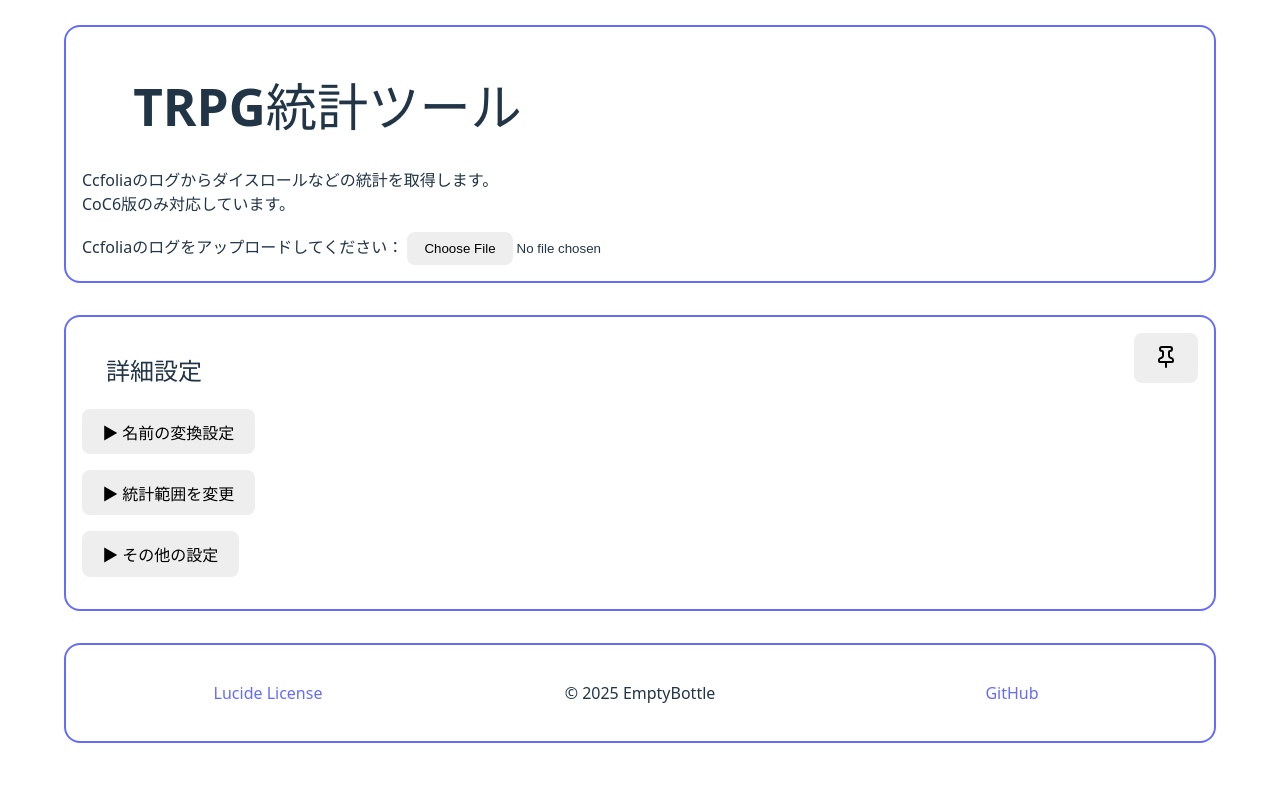
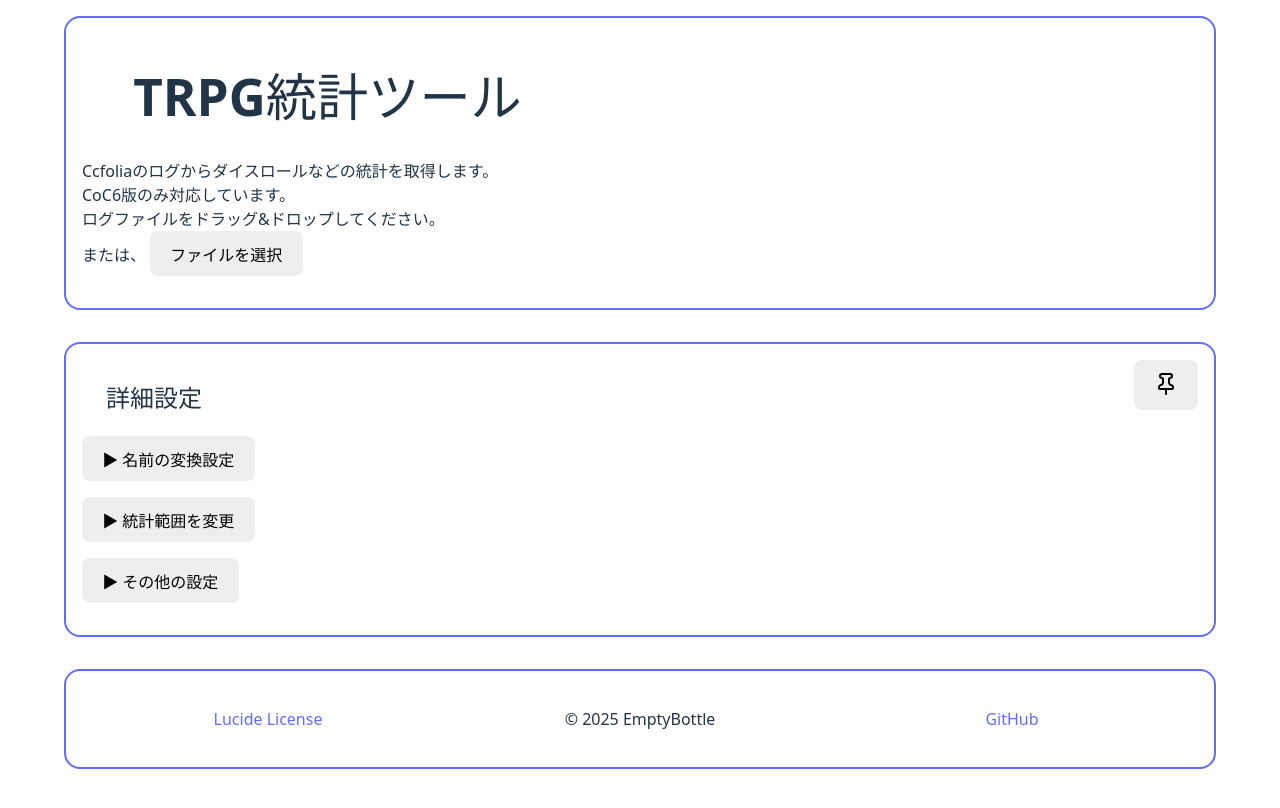
Before and after one commit to tukasa0001/DiceStats, a React (Vite) app: page / in a window 1280 px wide. Shown: the top 808 px of the page. Built offline with nearby package versions, Linux system fonts and the light colour scheme.

Commit message:
ファイルを選択するボタンを変更

```diff
--- a/src/App.tsx
+++ b/src/App.tsx
@@ -15,15 +15,19 @@ const App: FC = () => {
     const [config, setConfig] = useState(new DisplayConfig());
     const [isDropping, setDropping] = useState(false);
 
-    const onFileChanged = async (file: File) => {
-        const str = await file.text();
-        const parsed = parseCcfoliaLog(str);
-        setLog(parsed);
+    const onFileUploaded = async (files: File[]) => {
+        const msg: CcfoliaMessage[] = [];
+        for (let file of files) {
+            const str = await file.text();
+            const parsed = parseCcfoliaLog(str);
+            msg.splice(msg.length, 0, ...parsed); // = msg.addAll(parsed);
+        }
+        setLog(msg);
     }
 
     return <>
         <div onDrop={e => {
-            alert("dropped");
+            onFileUploaded([...e.dataTransfer.files]);
             setDropping(false);
             e.preventDefault();
         }}
@@ -32,7 +36,7 @@ const App: FC = () => {
             }}
             onDragEnter={e => setDropping(true)}
             onDragExit={e => setDropping(false)}>
-            <UploadForm onLogFileChanged={setLog} />
+            <UploadForm onLogFileChanged={onFileUploaded} />
             {log !== undefined ? <Stats logFile={log} config={config} /> : ""}
             <ConfigCard log={log} config={config} onConfigChanged={setConfig} />
             <Footer />
--- a/src/UploadForm.tsx
+++ b/src/UploadForm.tsx
@@ -2,14 +2,22 @@ import parseCcfoliaLog from "./ccfoliaLog/CcfoliaLog";
 import { CcfoliaMessage } from "./ccfoliaLog/message/CcfoliaMessage";
 
 type UploadFormProps = {
-    onLogFileChanged: (x: CcfoliaMessage[]) => void
+    onLogFileChanged: (files: File[]) => Promise<void>
 };
 
 const UploadForm = (props: UploadFormProps) => {
-    const onFileChanged = async (file: File) => {
-        const str = await file.text();
-        const parsed = parseCcfoliaLog(str);
-        props.onLogFileChanged(parsed);
+    const showUploadDialog = () => {
+        const input = document.createElement('input');
+        input.type = 'file';
+        input.accept = '.html,.htm';
+        input.onchange = () => {
+            if (input.files != null) {
+                props.onLogFileChanged([...input.files]);
+            }
+            input.remove();
+        };
+        input.style = "display:none;";
+        input.click();
     }
 
     return (
@@ -17,18 +25,11 @@ const UploadForm = (props: UploadFormProps) => {
             <h1>TRPG統計ツール</h1>
             <p>
                 Ccfoliaのログからダイスロールなどの統計を取得します。<br />
-                CoC6版のみ対応しています。
+                CoC6版のみ対応しています。<br />
+                ログファイルをドラッグ&ドロップしてください。<br />
+                または、 <button onClick={showUploadDialog}>ファイルを選択</button>
             </p>
-            <form>
-                <label>Ccfoliaのログをアップロードしてください： </label>
-                <input type="file" accept=".html,.htm" onChange={e => {
-                    if (e.target.files != null) {
-                        const file = e.target.files[0];
-                        onFileChanged(file);
-                    }
-                }}></input>
-            </form>
-        </div>
+        </div >
     )
 }
 
```
